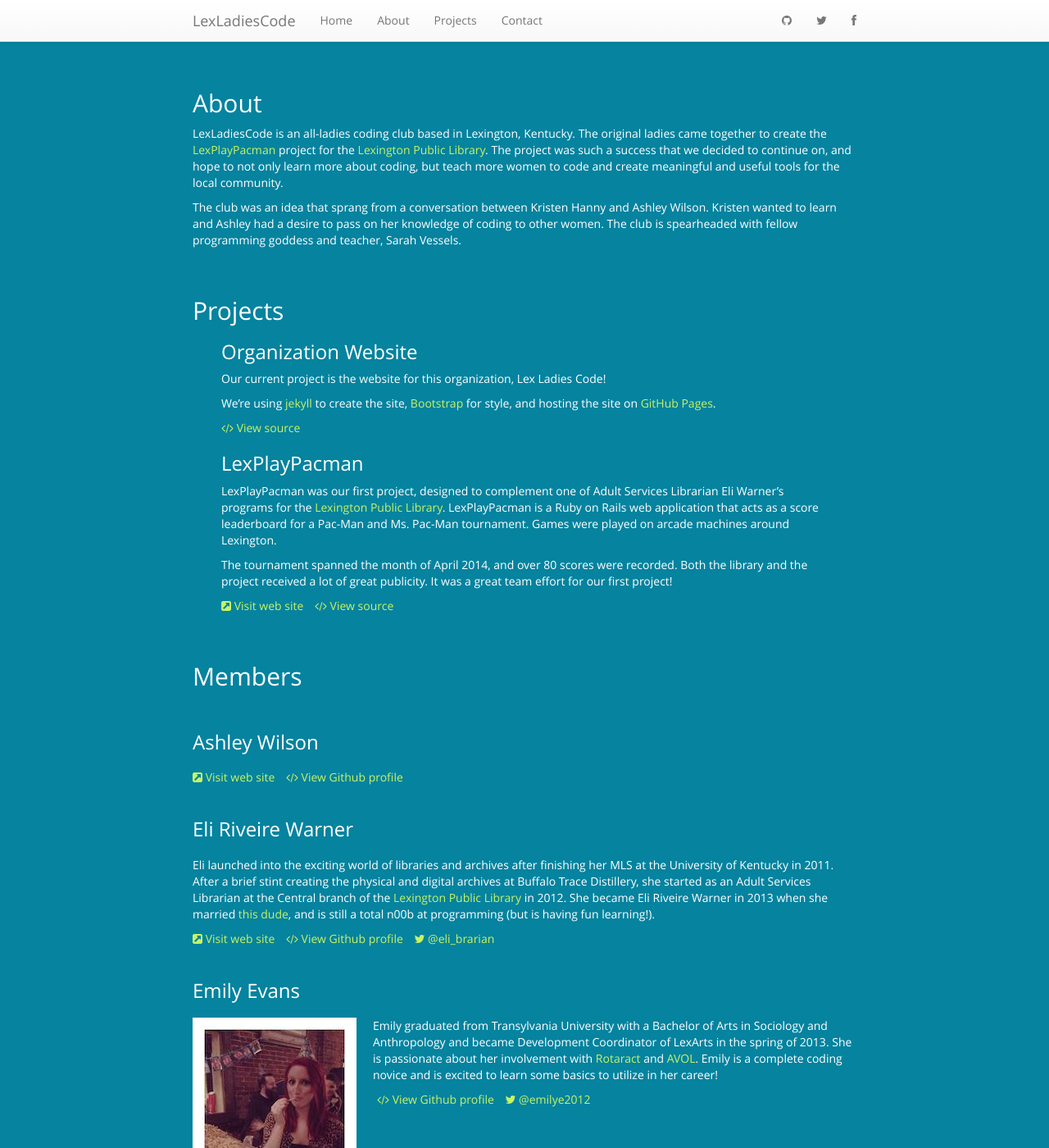
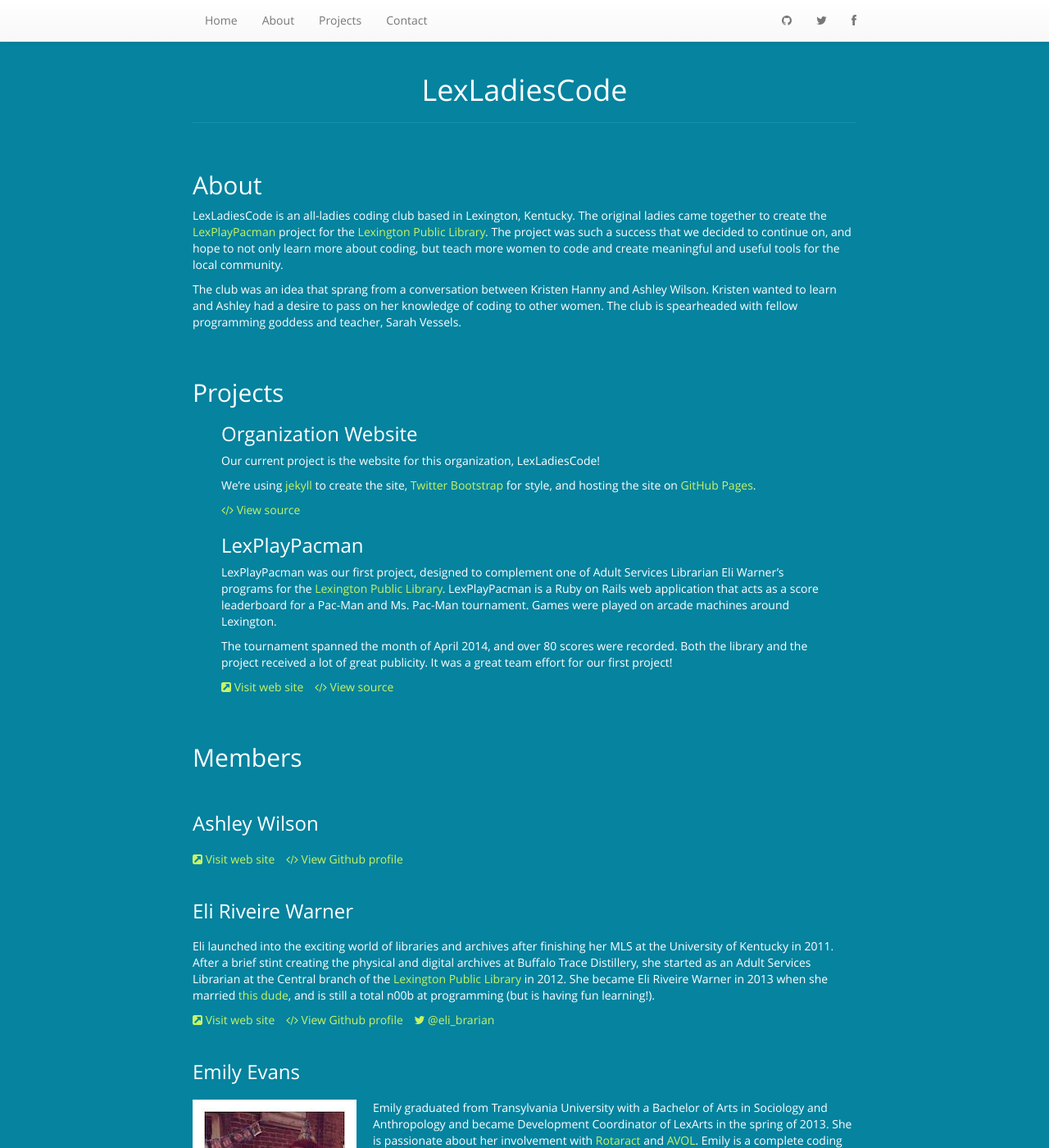
Before and after one commit to LexLadiesCode/LexLadiesCode.github.io, a Jekyll site: the page built from index.html, in a window 1280 px wide and 1400 px high. Shown: the whole window at 82% size. Built offline with Jekyll 4.4.1, drawn with Linux system fonts in a browser that asks for light colours; nearby versions of some CDN libraries; Markdown is read by kramdown in place of the engine named in the settings.

Commit message:
Display site title not in navbar

```diff
--- a/_includes/nav.html
+++ b/_includes/nav.html
@@ -7,7 +7,6 @@
         <span class="icon-bar"></span>
         <span class="icon-bar"></span>
       </button>
-      <a class="navbar-brand" href="/">{{site.name}}</a>
     </div>
     <div class="navbar-collapse collapse">
       <ul class="nav navbar-nav">
@@ -21,18 +20,21 @@
       </ul>
       <ul class="nav navbar-nav navbar-right">
         <li>
-          <a href="https://github.com/LexLadiesCode" title="Github" data-toggle="tooltip" data-placement="bottom">
+          <a href="https://github.com/LexLadiesCode" title="Github" data-toggle="tooltip" data-placement="left">
             <i class="fa fa-github"></i>
+            <span class="visible-xs">Github</span>
           </a>
         </li>
         <li>
-          <a href="https://twitter.com/lexladiescode" title="Twitter" data-toggle="tooltip" data-placement="bottom">
+          <a href="https://twitter.com/lexladiescode" title="Twitter" data-toggle="tooltip" data-placement="left">
             <i class="fa fa-twitter"></i>
+            <span class="visible-xs">Twitter</span>
           </a>
         </li>
         <li>
-          <a href="https://www.facebook.com/lexladiescode" title="Facebook" data-toggle="tooltip" data-placement="bottom">
+          <a href="https://www.facebook.com/lexladiescode" title="Facebook" data-toggle="tooltip" data-placement="left">
             <i class="fa fa-facebook"></i>
+            <span class="visible-xs">Facebook</span>
           </a>
         </li>
       </ul>
--- a/_posts/2014-05-22-organization-website.markdown
+++ b/_posts/2014-05-22-organization-website.markdown
@@ -5,6 +5,8 @@
 github: https://github.com/LexLadiesCode/LexLadiesCode.github.io
 ---
 
-Our current project is the website for this organization, Lex Ladies Code!
+Our current project is the website for this organization, LexLadiesCode!
 
-We're using [jekyll](http://jekyllrb.com/) to create the site, [Bootstrap](http://getbootstrap.com/) for style, and hosting the site on [GitHub Pages](http://pages.github.com/).
+We're using [jekyll](http://jekyllrb.com/) to create the site,
+[Twitter Bootstrap](http://getbootstrap.com/) for style, and hosting the site
+on [GitHub Pages](http://pages.github.com/).
--- a/css/custom.css
+++ b/css/custom.css
@@ -58,6 +58,11 @@
   background-color: white;
 }
 
+.page-header {
+  text-align: center;
+  border-bottom-color: #1092AF;
+}
+
 .page-section {
 	margin-top: 60px;
 }
@@ -75,15 +80,21 @@
 	background-color: #ff065e;
 }
 
+.site-footer {
+  padding-bottom: 40px;
+  padding-top: 40px;
+  margin-top: 100px;
+
+}
+
+@media (max-width: 767px) {
+  span.visible-xs {
+    display: inline !important;
+  }
+}
+
 @media (min-width: 1200px){
 	.container {
 		width: 60em;
 	}
 }
-
-.site-footer {
-	padding-bottom: 40px;
-	padding-top: 40px;
-	margin-top: 100px;
-
-}
--- a/index.html
+++ b/index.html
@@ -4,6 +4,9 @@
 ---
 
 <div id="home">
+  <div class="page-header">
+    <h1>LexLadiesCode</h1>
+  </div>
   {% include about.html %}
   {% include projects.html %}
   {% include members.html %}
```
Also changed, not shown: _includes/about.html (+11 -2 lines).
